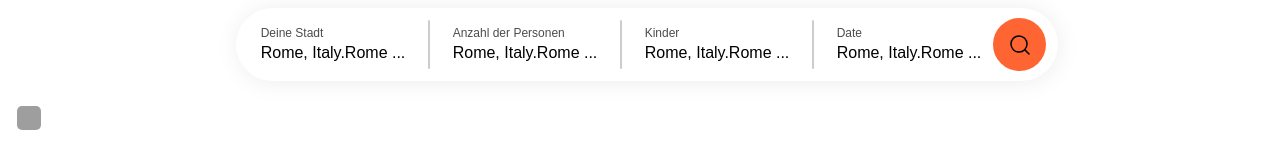
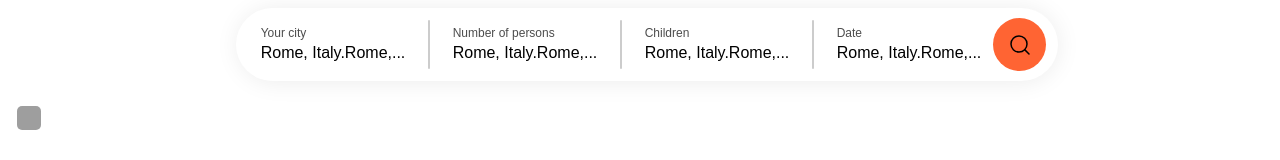
Before and after one commit to people-eat/web-app, a Next.js app: page / in a window 1280 px wide. Shown: the top 160 px of the page. Built offline with nearby package versions, Linux system fonts and the light colour scheme; grey boxes are pictures that could not be loaded.

Commit message:
PeopleEatSearch

```diff
--- a/src/components/standard/input/PeopleEatInput.tsx
+++ b/src/components/standard/input/PeopleEatInput.tsx
@@ -1,7 +1,7 @@
 import { OutlinedInput } from '@mui/material';
 import classNames from 'classnames';
 import { useState, type ChangeEvent, type ReactElement } from 'react';
-import { isEmail } from '~/utils/isEmail';
+import { isEmail } from '../../../utils/isEmail';
 import PeopleEatHideButton from '../../standard/hideButton/PeopleEatHideButton';
 
 interface IPeopleEatInputProps {
@@ -16,7 +16,7 @@ export default function PeopleEatInput({ disabled, pass, email }: IPeopleEatInpu
     const [isShowPass, setShowPass] = useState(Boolean(pass));
     const [isError, setError] = useState(false);
     const [isValid, setIsValid] = useState(false);
-    const [emailValue, setEmail] = useState({ Email: 'your-email@gmail.com', isValidEmail: true });
+    const [_emailValue, setEmail] = useState({ Email: 'your-email@gmail.com', isValidEmail: true });
     const type = isShowPass ? 'password' : email ? 'email' : 'text';
 
     function handleEmailChange(value: string, isValidEmail: boolean): void {
--- a/src/components/standard/search/PeopleEatSearch.tsx
+++ b/src/components/standard/search/PeopleEatSearch.tsx
@@ -1,10 +1,10 @@
 import { Input } from '@mui/material';
 import classNames from 'classnames';
 import { ReactElement, useState } from 'react';
-import { Icon } from '~/components/standard/icon/Icon';
-import PeopleEatIcon from '~/components/standard/icon/PeopleEatIcon';
+import { Icon } from '../../standard/icon/Icon';
+import PeopleEatIcon from '../../standard/icon/PeopleEatIcon';
 
-const SEARCH_TABS = ['Deine Stadt', 'Anzahl der Personen', 'Kinder', 'Date'];
+const SEARCH_TABS = ['Your city', 'Number of persons', 'Children', 'Date'];
 
 export default function PeopleEatSearch(): ReactElement {
     const temporary = 'absolute left-[50vw] translate-x-[-50%]';
@@ -43,9 +43,9 @@ export default function PeopleEatSearch(): ReactElement {
                             <span className={'text-text-s text-preBlack'}>{tab}</span>
                             <span className={'text-text-m text-black mt-1'}>
                                 {activeTab === tab ? (
-                                    <Input sx={{ boxSizing: 'border-box', maxHeight: '20px' }} value={'Rome, Italy.Rome dewfofweferpvr'} />
+                                    <Input sx={{ boxSizing: 'border-box', maxHeight: '20px' }} value={'Rome, Italy.Rome, Italy'} />
                                 ) : (
-                                    validateString('Rome, Italy.Rome dewfofweferpvr')
+                                    validateString('Rome, Italy.Rome, Italy')
                                 )}
                             </span>
                         </div>
--- a/src/pages/index.tsx
+++ b/src/pages/index.tsx
@@ -1,6 +1,5 @@
 import { type NextPage } from 'next';
 import Head from 'next/head';
-import PeopleEatSearch from '~/components/standard/search/PeopleEatSearch';
 import PeopleEatCameraButton from '../components/standard/changePhotoButton/PeopleEatCameraButton';
 import PeopleEatCheckbox from '../components/standard/checkbox/PeopleEatCheckbox';
 import PeopleEatChoice from '../components/standard/choice/PeopleEatChoice';
@@ -14,6 +13,7 @@ import { Icon } from '../components/standard/icon/Icon';
 import PeopleEatIcon from '../components/standard/icon/PeopleEatIcon';
 import PeopleEatInput from '../components/standard/input/PeopleEatInput';
 import PeopleEatNextButton from '../components/standard/nextButton/PeopleEatNextButton';
+import PeopleEatSearch from '../components/standard/search/PeopleEatSearch';
 import PeopleEatTabItem from '../components/standard/tabItem/PeopleEatTabItem';
 
 const HomePage: NextPage = () => {
```
